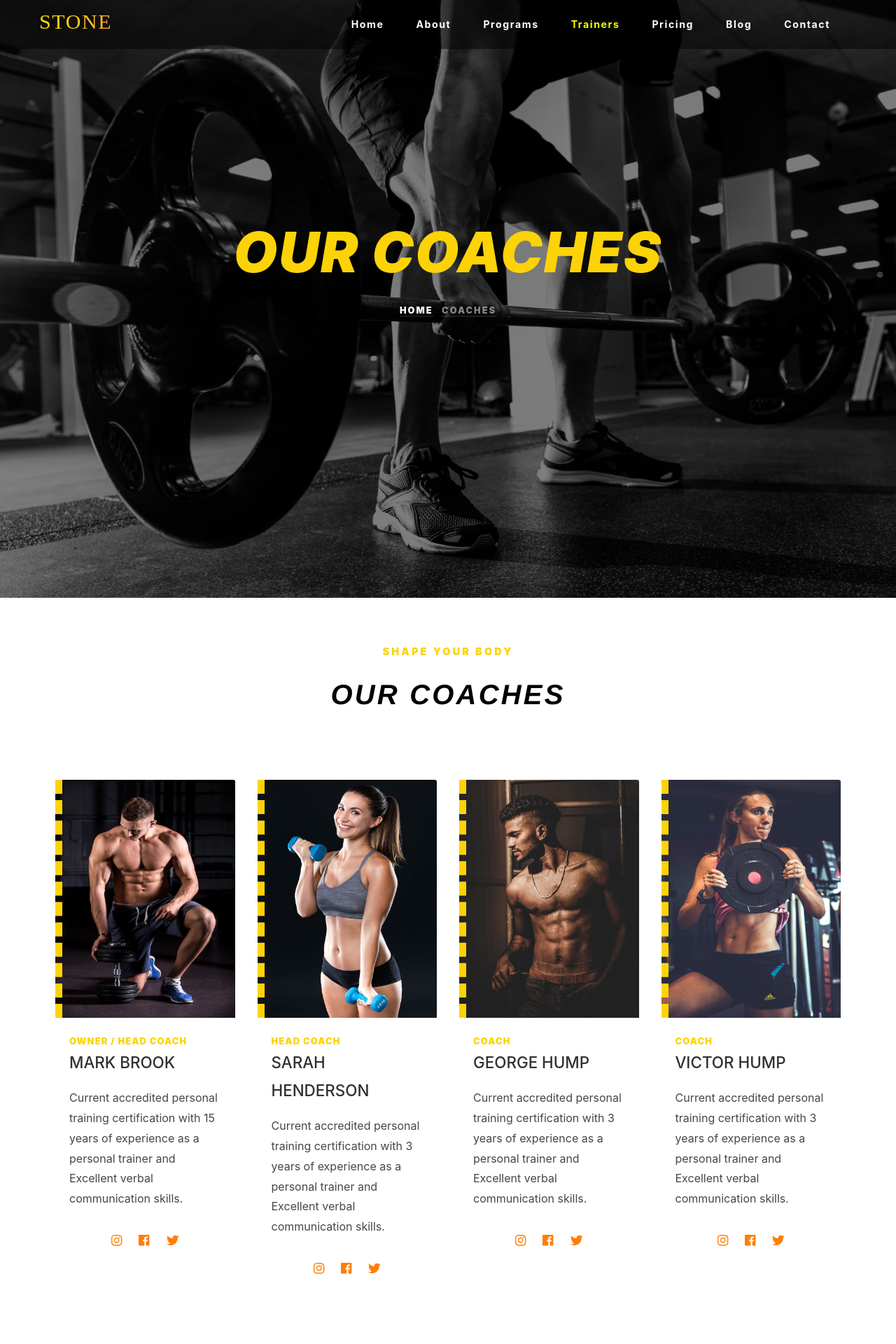
After one commit to NarendraManipal/Gym_Website, a PHP site: page /trainers.php in a window 1280 px wide. The commit adds this page. Shown: the top 1920 px of the page at 70% size. Run offline with PHP 8.4, Linux system fonts and the light colour scheme; some libraries are stand-ins or nearby versions; some web fonts are replaced.

Commit message:
modified commit

```diff
--- a/css/others.css
+++ b/css/others.css
@@ -62,16 +62,16 @@
 	background: #000;
 	opacity: .5;
 }
-.heading-section > span,.heading-section h1{
+.heading-section > span, .heading-section h1{
   text-transform: uppercase;
   line-height: .9;
   font-weight: normal;
-  letter-spacing: .3rem;
+  letter-spacing: .2rem;
   font-weight: 900 !important;
 }
 .heading-section > span, .heading-section h1 > span {
 	color: #fcd307;
-	font-size: 1.1em !important;
+	font-size: .9em !important;
 }
 .heading-section h1 {
 	font-style: italic;
@@ -134,7 +134,7 @@
 	transform: rotate(0deg);
 }
 .services .card-body .card-title {
-	font-weight: 800;
+	font-weight: 700;
 	color: #000000 !important;
 }
 .classes {
--- a/css/pricing.css
+++ b/css/pricing.css
@@ -20,7 +20,7 @@
 }
 .carousel-caption .bread {
     text-transform: uppercase;
-    font-size: 80px !important;
+    font-size: 5em !important;
     color: #fcd307;
     line-height: 1.2;
     letter-spacing: 2px !important;
@@ -126,7 +126,7 @@
 }
 .price-disc .card-img {
     width: 100%;
-    transform: translate(10%, 50%);
+    transform: translate(5%, 50%);
 }
 .price-disc .card {
     border: none;
--- a/css/style.css
+++ b/css/style.css
@@ -6,7 +6,7 @@
   html, body {
     height: 100%;
     width: 100%;
-    font-family: 'Lato', sans-serif;
+    font-family: -apple-system, BlinkMacSystemFont, "Segoe UI", Roboto, "Helvetica Neue", Arial, "Noto Sans", sans-serif, "Apple Color Emoji", "Segoe UI Emoji", "Segoe UI Symbol", "Noto Color Emoji";
     color: #000000;
   }
   .navbar {
@@ -58,14 +58,14 @@
   }
   .carousel-caption > .carousel-h1 {
     text-transform: uppercase;
-    font-size: 7vw;
+    font-size: 5vw;
     color: #fcd307;
     line-height: .9;
     letter-spacing: 1px;
     font-weight: 900;
   }
   .carousel-caption > .carousel-h1 .carousel-span {
-    font-size: 16vw;
+    font-size: 14vw;
     display: block;
     -webkit-text-fill-color: transparent;
     /* Will override color (regardless of order) */
@@ -160,6 +160,20 @@
     font-size: 1.3em;
     padding-top: 4rem;
   }
+  .social a {
+  font-size: 1.1em;
+  padding: .6rem;
+}
+.fa-facebook,
+.fa-twitter,
+.fa-instagram {
+  color: #ff7e05;
+}
+.fa-facebook:hover,
+.fa-twitter:hover,
+.fa-instagram:hover {
+  color: #ffc505;
+}
 
 
 
@@ -174,6 +188,10 @@
     .text-black {
       font-size: 1.2em;
       padding-top: 1.5rem;
+    }
+    .social a {
+      font-size: .9em;
+      padding: .4rem;
     }
   }
   @media (max-width: 768px) {
@@ -200,6 +218,10 @@
       font-size: 1em;
       padding-top: 1.5rem;
     }
+    .social a {
+      font-size: 1.1em;
+      padding: .7rem;
+    }
   }
   @media (max-width: 576px) {
       .carousel-caption {
@@ -215,6 +237,10 @@
     .text-black {
       font-size: .6em;
       padding-top: 1.2rem;
+    }
+    .social a {
+      font-size: 1.1em;
+      padding: .7rem;
     }
   }
 
--- /dev/null
+++ b/css/trainers.css
@@ -0,0 +1,74 @@
+.carousel-caption .breadcrumbs {
+    text-transform: uppercase;
+    font-size: .8em !important;
+    letter-spacing: 1px;
+    margin-bottom: 20px;
+    z-index: 99;
+    font-weight: 900;
+    letter-spacing: 2px;
+}
+.carousel-caption .breadcrumbs span {
+    border-bottom: 2px solid rgba(255, 255, 255, 0.1);
+    color: rgba(255, 255, 255, 0.5);
+}
+.carousel-caption .breadcrumbs span a {
+    color: #fff;
+    text-decoration: none;
+}
+.carousel-caption .bread {
+    text-transform: uppercase;
+    font-size: 5em !important;
+    color: #fcd307;
+    line-height: 1.2;
+    letter-spacing: 2px !important;
+    font-weight: 900;
+    font-style: italic;
+}
+.coach {
+  width: 100%;
+  display: block;
+  margin-bottom: 30px;
+  box-shadow: none;
+  border: none;
+}
+.coach img, .coach .text {
+    width: 100%;
+    text-align: left;
+}
+.coach img {
+    height: 21.25rem;
+    background-position: top center !important;
+    position: relative;
+}
+.coach .img-overlay {
+    position: absolute;
+    height: 21.25rem;
+    top: 0;
+    left: 0;
+    right: 0;
+    bottom: 0;
+    content: '';
+    border-left: 10px dashed #fcd307;
+    -moz-transition: all 0.3s ease;
+    -o-transition: all 0.3s ease;
+    -webkit-transition: all 0.3s ease;
+    -ms-transition: all 0.3s ease;
+    transition: all 0.3s ease;
+}
+.coach .text {
+    width: 100%;
+}
+.coach .card-text {
+    text-align: left;
+}
+.coach:hover .img-overlay:hover, .coach:focus .img-overlay:after {
+    border-left: 10px dashed #fd5f00;
+}
+.coach .heading-section span {
+    font-size: .8em !important;
+    letter-spacing: 1.2px;
+}
+.coach .heading p {
+    color: #313131;
+    font-size: .7em !important;
+}
--- a/index.php
+++ b/index.php
@@ -37,7 +37,7 @@
 						<li class="nav-item"><a href="#home" class="nav-link">Home</a></li>
 						<li class="nav-item"><a href="#" class="nav-link">About</a></li>
 						<li class="nav-item"><a href="#" class="nav-link">Programs</a></li>
-						<li class="nav-item"><a href="#" class="nav-link">Trainers</a></li>
+						<li class="nav-item"><a href="trainers.php" class="nav-link">Trainers</a></li>
 						<li class="nav-item"><a href="pricing.php" class="nav-link">Pricing</a></li>
 						<li class="nav-item"><a href="#" class="nav-link">Blog</a></li>
 	          			<li class="nav-item"><a href="#" class="nav-link">Contact</a></li>
@@ -108,7 +108,7 @@
 						<div class="col-12">
 							<div class="modal-header">
 								<h2>Sign In<h2>
-								<button type="button" class="close" data-dismiss="modal"> &times; </button>
+								<button type="button" class="close" data-dismiss="modal" value="&times;"></button>
 							</div>
 						</div>
 					</div>
@@ -142,7 +142,7 @@
 				<div class="overlay-carousel"></div>
 				<div class="carousel-caption mt-5 pt-md-5">
 					<h1 class="mb-3 carousel-h1">Stone is for<span class="carousel-span">Everyone</span></h3>
-					<h2 class="subheading text-center">Shape your body</h3>
+					<h2 class="subheading text-center mt-md-5">Shape your body</h3>
 				</div>
 			</div>
 		</div>
--- /dev/null
+++ b/trainers.php
@@ -0,0 +1,281 @@
+<!DOCTYPE html>
+<html lang="en">
+<head>
+    <meta charset="UTF-8">
+    <meta name="viewport" content="width=device-width, initial-scale=1.0">
+    <meta http-equiv="X-UA-Compatible" content="ie=edge">
+    <title>Stone Is For Everyone</title>
+
+    <link rel="stylesheet" href="https://maxcdn.bootstrapcdn.com/bootstrap/4.0.0/css/bootstrap.min.css" integrity="sha384-Gn5384xqQ1aoWXA+058RXPxPg6fy4IWvTNh0E263XmFcJlSAwiGgFAW/dAiS6JXm" crossorigin="anonymous">
+	<!--AOS-->
+	<link rel="stylesheet" href="https://unpkg.com/aos@next/dist/aos.css" />
+
+	<!--owl carousel-->
+	<link rel="stylesheet" href="css/owl.carousel.min.css">
+    <link rel="stylesheet" href="css/owl.theme.default.min.css">
+
+    <link href="css/style.css" rel="stylesheet">
+    <link href="css/others.css" rel="stylesheet">
+    <link href="css/trainers.css" rel="stylesheet">
+
+</head>
+<body>
+
+    <nav class="navbar navbar-expand-md navbar-dark bg-dark justify-content-center fixed-top">
+        <div class="container-fluid pl-5 pr-5">
+            <a class="navbar-brand" href="index.php"><h1>STONE</h1></a>
+            <button class="navbar-toggler" type="button" data-toggle="collapse" data-target="#navbarResposive">
+                <span class="navbar-toggler-icon"></span>
+            </button>
+            <div class="collapse navbar-collapse" id="navbarResposive">
+                <ul class="navbar-nav ml-auto">
+                    <li class="nav-item"><a href="index.php" class="nav-link">Home</a></li>
+                    <li class="nav-item"><a href="#" class="nav-link">About</a></li>
+                    <li class="nav-item"><a href="#" class="nav-link">Programs</a></li>
+                    <li class="nav-item active"><a href="#" class="nav-link">Trainers</a></li>
+                    <li class="nav-item"><a href="pricing.php" class="nav-link">Pricing</a></li>
+                    <li class="nav-item"><a href="#" class="nav-link">Blog</a></li>
+                    <li class="nav-item"><a href="#" class="nav-link">Contact</a></li>
+                </ul>
+            </div>
+        </div>
+    </nav>
+
+    <div id="car_slides" class="carousel slide" data-ride="carousel" data-interval="7000">
+        <div class="carousel-inner">
+            <div class="carousel-item active">
+                <img src="img/bg_1.jpg">
+                <div class="overlay"></div>
+                <div class="carousel-caption mt-5 pt-md-5">
+                    <h1 class="mb-md-3 mt-md-5 pt-md-5 bread">OUR COACHES</h1>
+                    <p class="breadcrumbs text-center"><span class="mr-2"><a href="index.php">Home</a></span> <span>COACHES</span></p>
+                </div>
+            </div>
+        </div>
+    </div>
+
+
+    <!--Coaches-->
+
+    <div class="container-fluid">
+        <div class="row padding mx-md-5 mt-5">
+            <div class="col-12 heading-section text-center">
+                <span>shape your body</span>
+            </div>
+            <div class="col-12 heading-section text-center">
+                <h1>Our Coaches</h1>
+            </div>
+        </div>
+        <div class="row padding mx-md-5 mt-md-5">
+			<div class="col-xs-12 col-sm-6 col-md-3">
+                <div class="card coach">
+                    <img class="card-img-top" src="img/trainer-1.jpg">
+                    <div class="img-overlay"></div>
+                    <div class="card-body heading-section">
+                        <span>Owner / Head Coach</span>
+                        <h2 class="heading"><p>MARK BROOK</p></h2>
+                        <p class="card-text" data-aos="fade-up" data-aos-delay="100">Current accredited personal training certification with 15 years of experience as a personal trainer and Excellent verbal communication skills.</p>
+                        <div class="container-fluid padding">
+								<div class="row text-center padding">
+									<div class="col-12 social padding">
+                                        <a target="_blank" href="#" data-aos="fade-up" data-aos-delay="200"><i class="fab fa-instagram"></i></a>
+										<a target="_blank" href="#" data-aos="fade-up" data-aos-delay="300"><i class="fab fa-facebook"></i></a>
+										<a target="_blank" href="#" data-aos="fade-up" data-aos-delay="400"><i class="fab fa-twitter"></i></a>
+									</div>
+								</div>
+							</div>
+                    </div>
+                </div>
+            </div>
+            <div class="col-xs-12 col-sm-6 col-md-3">
+                <div class="card coach">
+                    <img class="card-img-top" src="img/trainer-2.jpg">
+                    <div class="img-overlay"></div>
+                    <div class="card-body heading-section">
+                        <span>Head Coach</span>
+                        <h2 class="heading"><p>SARAH HENDERSON</p></h2>
+                        <p class="card-text" data-aos="fade-up" data-aos-delay="200">Current accredited personal training certification with 3 years of experience as a personal trainer and Excellent verbal communication skills.</p>
+                        <div class="container-fluid padding">
+								<div class="row text-center padding">
+									<div class="col-12 social padding">
+                                        <a target="_blank" href="#" data-aos="fade-up" data-aos-delay="300"><i class="fab fa-instagram"></i></a>
+										<a target="_blank" href="#" data-aos="fade-up" data-aos-delay="400"><i class="fab fa-facebook"></i></a>
+										<a target="_blank" href="#" data-aos="fade-up" data-aos-delay="500"><i class="fab fa-twitter"></i></a>
+									</div>
+								</div>
+							</div>
+                    </div>
+                </div>
+            </div>
+            <div class="col-xs-12 col-sm-6 col-md-3">
+                <div class="card coach">
+                    <img class="card-img-top" src="img/trainer-3.jpg">
+                    <div class="img-overlay"></div>
+                    <div class="card-body heading-section">
+                        <span>Coach</span>
+                        <h2 class="heading"><p>GEORGE HUMP</p></h2>
+                        <p class="card-text" data-aos="fade-up" data-aos-delay="300">Current accredited personal training certification with 3 years of experience as a personal trainer and Excellent verbal communication skills.</p>
+                        <div class="container-fluid padding">
+								<div class="row text-center padding">
+									<div class="col-12 social padding">
+                                        <a target="_blank" href="#" data-aos="fade-up" data-aos-delay="400"><i class="fab fa-instagram"></i></a>
+										<a target="_blank" href="#" data-aos="fade-up" data-aos-delay="500"><i class="fab fa-facebook"></i></a>
+										<a target="_blank" href="#" data-aos="fade-up" data-aos-delay="600"><i class="fab fa-twitter"></i></a>
+									</div>
+								</div>
+							</div>
+                    </div>
+                </div>
+            </div>
+            <div class="col-xs-12 col-sm-6 col-md-3">
+                <div class="card coach">
+                    <img class="card-img-top" src="img/trainer-4.jpg">
+                    <div class="img-overlay"></div>
+                    <div class="card-body heading-section">
+                        <span>Coach</span>
+                        <h2 class="heading"><p>VICTOR HUMP</p></h2>
+                        <p class="card-text" data-aos="fade-up" data-aos-delay="400">Current accredited personal training certification with 3 years of experience as a personal trainer and Excellent verbal communication skills.</p>
+                        <div class="container-fluid padding">
+								<div class="row text-center padding">
+									<div class="col-12 social padding">
+                                        <a target="_blank" href="#" data-aos="fade-up" data-aos-delay="500"><i class="fab fa-instagram"></i></a>
+										<a target="_blank" href="#" data-aos="fade-up" data-aos-delay="600"><i class="fab fa-facebook"></i></a>
+										<a target="_blank" href="#" data-aos="fade-up" data-aos-delay="700"><i class="fab fa-twitter"></i></a>
+									</div>
+								</div>
+							</div>
+                    </div>
+                </div>
+            </div>
+            <div class="col-xs-12 col-sm-6 col-md-3">
+                <div class="card coach">
+                    <img class="card-img-top" src="img/trainer-5.jpg">
+                    <div class="img-overlay"></div>
+                    <div class="card-body heading-section">
+                        <span>Personal trainer</span>
+                        <h2 class="heading"><p>MARK BROOK</p></h2>
+                        <p class="card-text" data-aos="fade-up" data-aos-delay="100">Current accredited personal training certification with 3 years of experience as a personal trainer and Excellent verbal communication skills.</p>
+                        <div class="container-fluid padding">
+								<div class="row text-center padding">
+									<div class="col-12 social padding">
+                                        <a target="_blank" href="#" data-aos="fade-up" data-aos-delay="200"><i class="fab fa-instagram"></i></a>
+										<a target="_blank" href="#" data-aos="fade-up" data-aos-delay="300"><i class="fab fa-facebook"></i></a>
+										<a target="_blank" href="#" data-aos="fade-up" data-aos-delay="400"><i class="fab fa-twitter"></i></a>
+									</div>
+								</div>
+							</div>
+                    </div>
+                </div>
+            </div>
+            <div class="col-xs-12 col-sm-6 col-md-3">
+                <div class="card coach">
+                    <img class="card-img-top" src="img/trainer-6.jpg">
+                    <div class="img-overlay"></div>
+                    <div class="card-body heading-section">
+                        <span>Personal trainer</span>
+                        <h2 class="heading"><p>MARK BROOK</p></h2>
+                        <p class="card-text" data-aos="fade-up" data-aos-delay="200">Current accredited personal training certification with 3 years of experience as a personal trainer and Excellent verbal communication skills.</p>
+                        <div class="container-fluid padding">
+								<div class="row text-center padding">
+									<div class="col-12 social padding">
+                                        <a target="_blank" href="#" data-aos="fade-up" data-aos-delay="300"><i class="fab fa-instagram"></i></a>
+										<a target="_blank" href="#" data-aos="fade-up" data-aos-delay="400"><i class="fab fa-facebook"></i></a>
+										<a target="_blank" href="#" data-aos="fade-up" data-aos-delay="500"><i class="fab fa-twitter"></i></a>
+									</div>
+								</div>
+							</div>
+                    </div>
+                </div>
+            </div>
+            <div class="col-xs-12 col-sm-6 col-md-3">
+                <div class="card coach">
+                    <img class="card-img-top" src="img/trainer-3.jpg">
+                    <div class="img-overlay"></div>
+                    <div class="card-body heading-section">
+                        <span>Personal trainer</span>
+                        <h2 class="heading"><p>MARK BROOK</p></h2>
+                        <p class="card-text" data-aos="fade-up" data-aos-delay="300">Current accredited personal training certification with 3 years of experience as a personal trainer and Excellent verbal communication skills.</p>
+                        <div class="container-fluid padding">
+								<div class="row text-center padding">
+									<div class="col-12 social padding">
+                                        <a target="_blank" href="#" data-aos="fade-up" data-aos-delay="400"><i class="fab fa-instagram"></i></a>
+										<a target="_blank" href="#" data-aos="fade-up" data-aos-delay="500"><i class="fab fa-facebook"></i></a>
+										<a target="_blank" href="#" data-aos="fade-up" data-aos-delay="600"><i class="fab fa-twitter"></i></a>
+									</div>
+								</div>
+							</div>
+                    </div>
+                </div>
+            </div>
+            <div class="col-xs-12 col-sm-6 col-md-3">
+                <div class="card coach">
+                    <img class="card-img-top" src="img/trainer-4.jpg">
+                    <div class="img-overlay"></div>
+                    <div class="card-body heading-section">
+                        <span>Personal trainer</span>
+                        <h2 class="heading"><p>MARK BROOK</p></h2>
+                        <p class="card-text" data-aos="fade-up" data-aos-delay="400">Current accredited personal training certification with 3 years of experience as a personal trainer and Excellent verbal communication skills.</p>
+                        <div class="container-fluid padding">
+								<div class="row text-center padding">
+									<div class="col-12 social padding">
+                                        <a target="_blank" href="#" data-aos="fade-up" data-aos-delay="500"><i class="fab fa-instagram"></i></a>
+										<a target="_blank" href="#" data-aos="fade-up" data-aos-delay="600"><i class="fab fa-facebook"></i></a>
+										<a target="_blank" href="#" data-aos="fade-up" data-aos-delay="700"><i class="fab fa-twitter"></i></a>
+									</div>
+								</div>
+							</div>
+                    </div>
+                </div>
+            </div>
+
+
+		</div>
+    </div>
+
+    <!-- footer -->
+
+	<footer>
+		<div class="container-fluid padding">
+			<div class="row text-center">
+				<div class="col-md-4">
+					<a class="navbar-brand" href="#"><h1>Stone</h1></a>
+					<hr class="light">
+					<p>+91 9876543210</p>
+					<p>stone@gmail.com</p>
+					<p>Katpady</p>
+					<p>Udupi, Karnataka, 576101</p>
+				</div>
+				<div class="col-md-4">
+					<hr class="light">
+					<h5>Timings</h5>
+					<hr class="light">
+					<p>Monday: 4am - 10pm</p>
+					<p>Saturday: 5am - 8pm</p>
+					<p>Sunday: 5am - 1pm</p>
+				</div>
+				<div class="col-md-4">
+					<hr class="light">
+					<h5>Classes</h5>
+					<hr class="light">
+					<p>Yoga</p>
+					<p>Zumba</p>
+					<p>Fitness Classes</p>
+					<p>MMA</p>
+				</div>
+				<div class="col-12">
+					<hr class="light-100">
+					<h2 class="foo-text">Copyright ©Stone gym 2019. All rights reserved</h2>
+				</div>
+			</div>
+		</div>
+	</footer>
+
+    <script src="https://unpkg.com/aos@next/dist/aos.js"></script>
+	<script src="https://ajax.googleapis.com/ajax/libs/jquery/3.3.1/jquery.min.js"></script>
+	<script src="https://cdnjs.cloudflare.com/ajax/libs/popper.js/1.12.9/umd/popper.min.js"></script>
+	<script src="https://maxcdn.bootstrapcdn.com/bootstrap/4.0.0/js/bootstrap.min.js"></script>
+	<script src="https://use.fontawesome.com/releases/v5.0.8/js/all.js"></script>
+	<script src="js/owl.carousel.min.js"></script>
+	<script src="js/animate.js"></script>
+</body>
+</html>
```
Also changed, not shown: pricing.php (+97 -9 lines).
